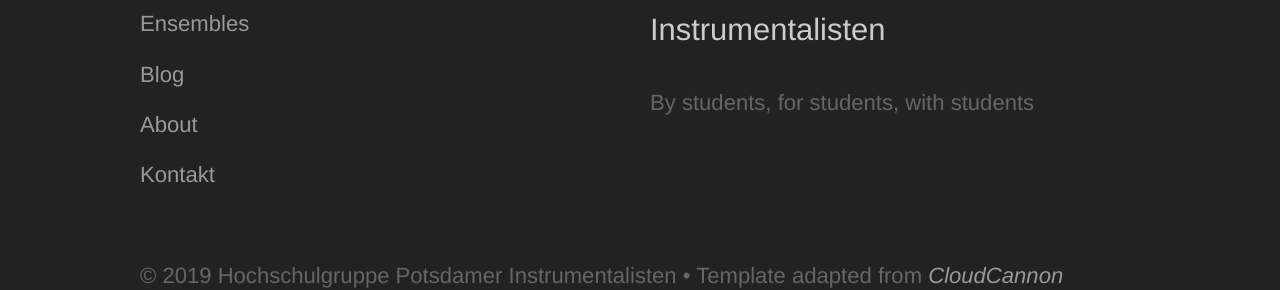
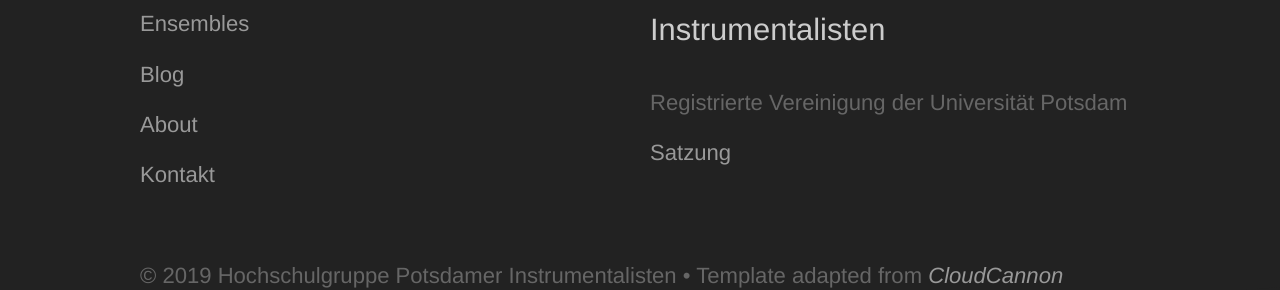
Before and after one commit to potsdamer-instrumentalisten/urban, a Jekyll site: the page built from index.md, in a window 1280 px wide. Shown: the part 1371-1661 px from the top of the page. Built offline with Jekyll 4.4.1, drawn with Linux system fonts in a browser that asks for light colours.

Commit message:
change footer

```diff
--- a/_data/company.yml
+++ b/_data/company.yml
@@ -1,5 +1,6 @@
 title: Hochschulgruppe Potsdamer Instrumentalisten
-description: By students, for students, with students
+description: Registrierte Vereinigung der Universität Potsdam
+satzung: /satzung.pdf
 contact_email_address: vorstand@potsdamer-instrumentalisten.de
 contact_phone_number:
 address:
--- a/_layouts/default.html
+++ b/_layouts/default.html
@@ -61,6 +61,9 @@
 							<h2>{{ site.data.company.title }}</h2>
 						</li>
 						<li>{{ site.data.company.description }}</li>
+						{% if site.data.company.satzung %}
+						<li><a href="{{site.data.company.satzung}}">Satzung</a></li>
+						{% endif %}
 					</ul>
 				</div>
 			</div>
```
Also changed, not shown: 1 other file.
